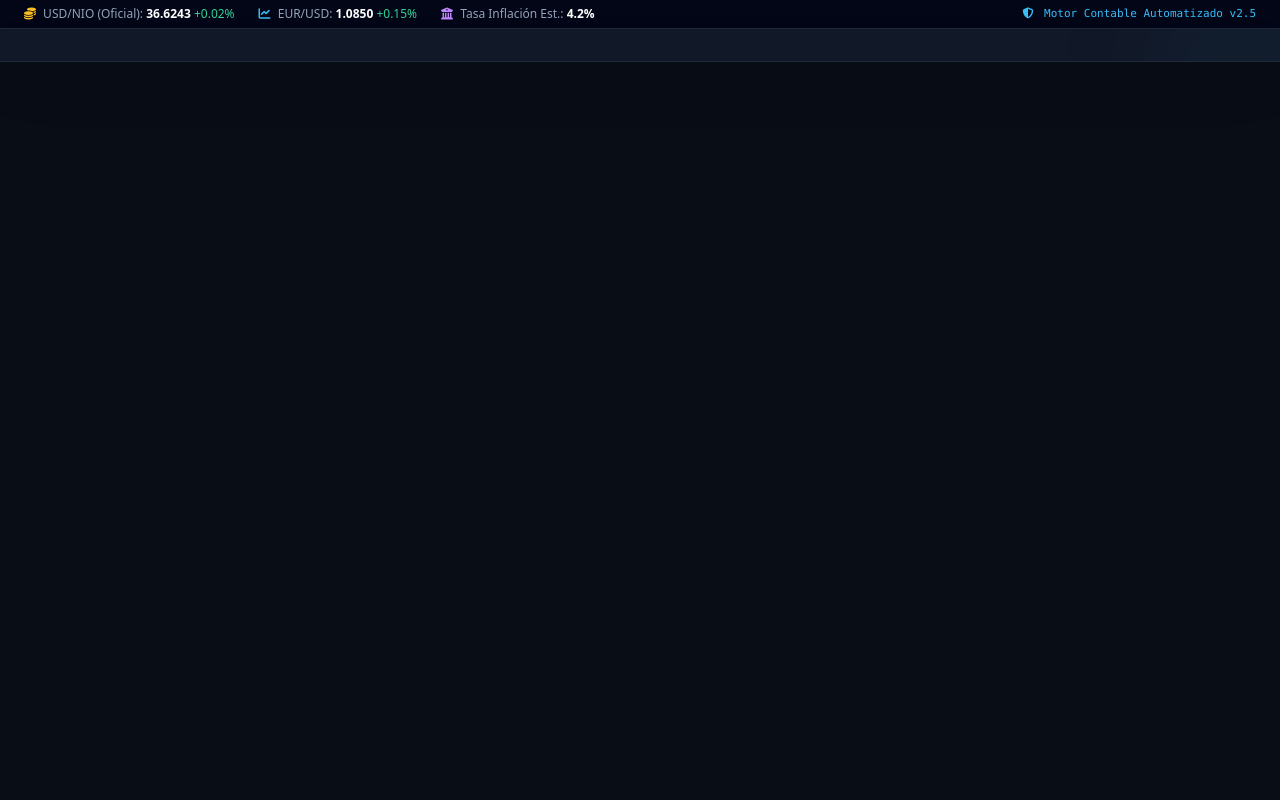
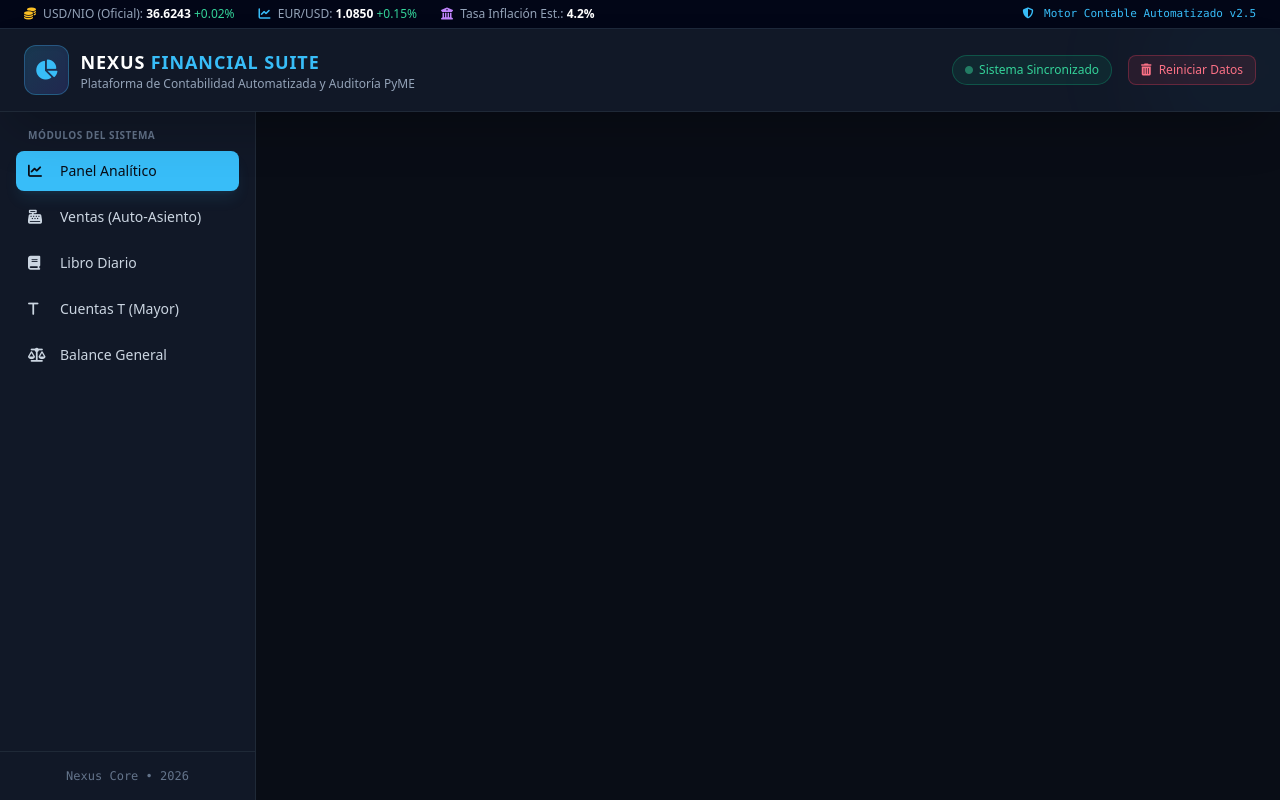
Before and after one commit to jhorman-duarte/suite-contable, a plain HTML site: page index.html in a window 1280 px wide. Drawn offline with nearby package versions, Linux system fonts and the light colour scheme.

Commit message:
Update index.html

```diff
--- a/index.html
+++ b/index.html
@@ -42,4 +42,56 @@
     <header class="bg-cardbg border-b border-cardborder px-6 py-4 flex justify-between items-center shadow-2xl relative overflow-hidden">
         <div class="absolute -right-10 -top-10 w-40 h-40 bg-accent/5 rounded-full blur-3xl pointer-events-none"></div>
         <div class="flex items-center space-x-3 relative z-10">
-            <div class="bg-gradient-to-br from-accent/20 to-indigo-500/20 p-2.5 rounded-xl border border-accent/30 text-
+            <div class="bg-gradient-to-br from-accent/20 to-indigo-500/20 p-2.5 rounded-xl border border-accent/30 text-accent shadow-inner">
+                <i class="fa-solid fa-chart-pie text-xl"></i>
+            </div>
+            <div>
+                <h1 class="text-lg font-extrabold tracking-wider text-white">NEXUS <span class="text-accent">FINANCIAL SUITE</span></h1>
+                <p class="text-xs text-slate-400">Plataforma de Contabilidad Automatizada y Auditoría PyME</p>
+            </div>
+        </div>
+        <div class="flex items-center space-x-4 relative z-10">
+            <span class="text-xs bg-emerald-500/10 border border-emerald-500/30 px-3 py-1.5 rounded-full text-emerald-400 flex items-center">
+                <i class="fa-solid fa-circle text-[8px] mr-1.5 animate-pulse"></i> Sistema Sincronizado
+            </span>
+            <button onclick="resetData()" class="text-xs bg-rose-500/10 hover:bg-rose-500/20 text-rose-400 border border-rose-500/30 px-3 py-1.5 rounded-lg transition">
+                <i class="fa-solid fa-trash-can mr-1"></i> Reiniciar Datos
+            </button>
+        </div>
+    </header>
+
+    <div class="flex flex-1 overflow-hidden">
+        <!-- BARRA LATERAL -->
+        <aside class="w-64 bg-cardbg border-r border-cardborder flex flex-col justify-between hidden md:flex">
+            <nav class="p-4 space-y-1.5">
+                <p class="px-3 text-[10px] font-bold text-slate-500 uppercase tracking-wider mb-2">Módulos del Sistema</p>
+                <a href="#dashboard" onclick="switchTab('dashboard')" id="nav-dashboard" class="flex items-center space-x-3 px-3 py-2.5 rounded-lg text-sm font-medium bg-accent text-darkbg transition shadow-lg shadow-accent/10">
+                    <i class="fa-solid fa-chart-line w-5"></i>
+                    <span>Panel Analítico</span>
+                </a>
+                <a href="#ventas-express" onclick="switchTab('ventas-express')" id="nav-ventas-express" class="flex items-center space-x-3 px-3 py-2.5 rounded-lg text-sm font-medium text-slate-300 hover:bg-slate-800 hover:text-white transition">
+                    <i class="fa-solid fa-cash-register w-5"></i>
+                    <span>Ventas (Auto-Asiento)</span>
+                </a>
+                <a href="#libro-diario" onclick="switchTab('libro-diario')" id="nav-libro-diario" class="flex items-center space-x-3 px-3 py-2.5 rounded-lg text-sm font-medium text-slate-300 hover:bg-slate-800 hover:text-white transition">
+                    <i class="fa-solid fa-book w-5"></i>
+                    <span>Libro Diario</span>
+                </a>
+                <a href="#cuentas-t" onclick="switchTab('cuentas-t')" id="nav-cuentas-t" class="flex items-center space-x-3 px-3 py-2.5 rounded-lg text-sm font-medium text-slate-300 hover:bg-slate-800 hover:text-white transition">
+                    <i class="fa-solid fa-t w-5"></i>
+                    <span>Cuentas T (Mayor)</span>
+                </a>
+                <a href="#balance" onclick="switchTab('balance')" id="nav-balance" class="flex items-center space-x-3 px-3 py-2.5 rounded-lg text-sm font-medium text-slate-300 hover:bg-slate-800 hover:text-white transition">
+                    <i class="fa-solid fa-scale-balanced w-5"></i>
+                    <span>Balance General</span>
+                </a>
+            </nav>
+            <div class="p-4 border-t border-cardborder text-xs text-slate-500 text-center font-mono">
+                Nexus Core &bull; 2026
+            </div>
+        </aside>
+
+<!--CONTENIDO PRINCIPAL-->
+
+
+        <!-- CONTENIDO PRINCIPAL -->
```
